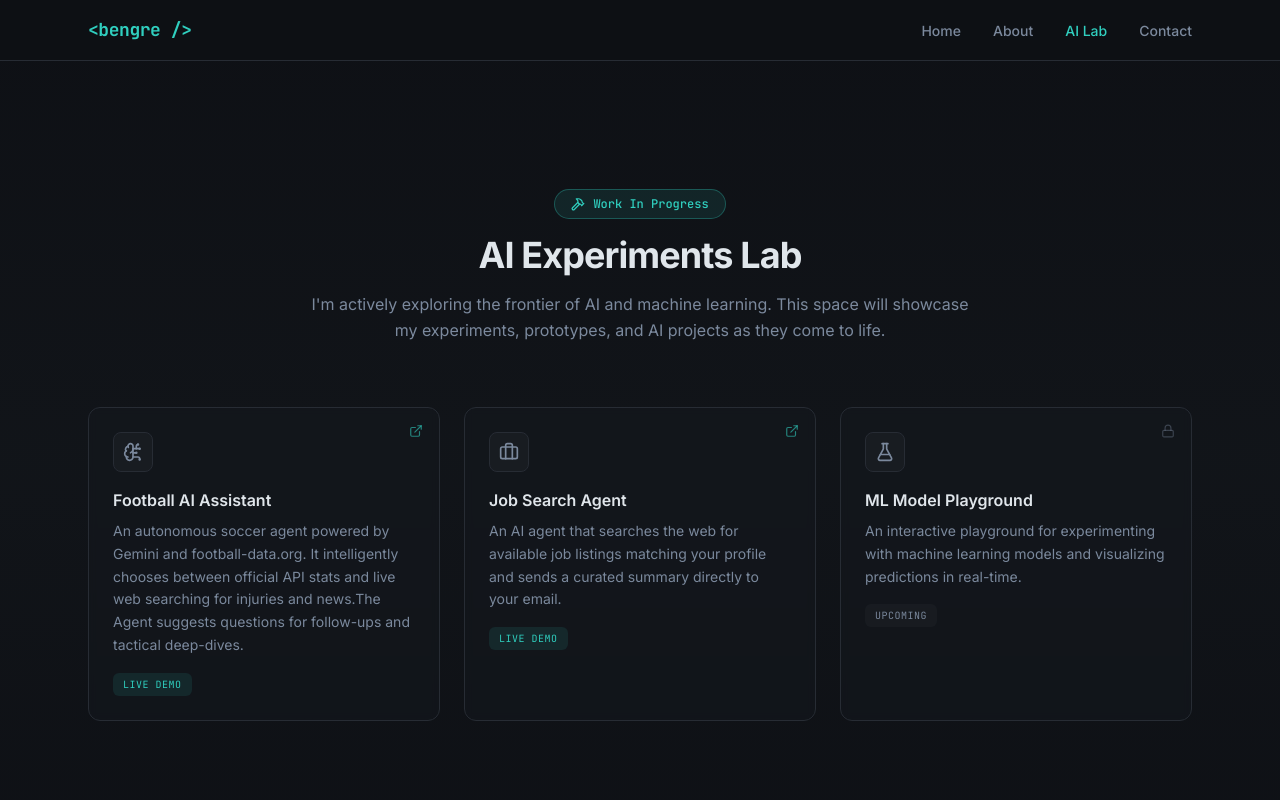
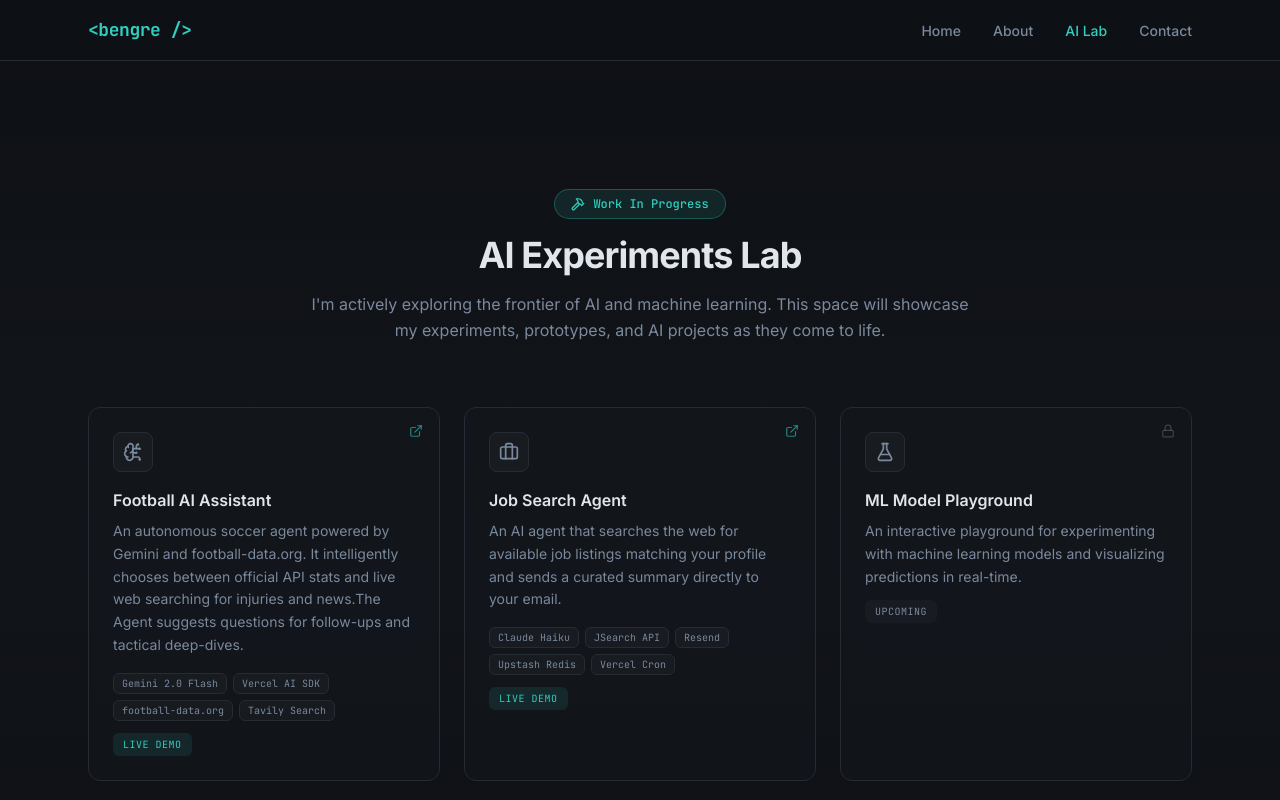
Before and after one commit to thushanthbengre22-dev/portfolio-react-app, a Next.js app: page /ai-lab in a window 1280 px wide. Shown: the top 800 px of the page. Built offline with nearby package versions, Linux system fonts and the light colour scheme.

Commit message:
Added tech lables to projects

```diff
--- a/components/ai-lab-section.tsx
+++ b/components/ai-lab-section.tsx
@@ -9,7 +9,8 @@ const upcomingExperiments = [
       "An autonomous soccer agent powered by Gemini and football-data.org. It intelligently chooses between official API stats and live web searching for injuries and news." +
       "The Agent suggests questions for follow-ups and tactical deep-dives.",
     href: "/ai-lab/football-chatbot",
-    status: "active"
+    status: "active",
+    technologies: ["Gemini 2.0 Flash", "Vercel AI SDK", "football-data.org", "Tavily Search"],
   },
   {
     icon: Briefcase,
@@ -17,7 +18,8 @@ const upcomingExperiments = [
     description:
       "An AI agent that searches the web for available job listings matching your profile and sends a curated summary directly to your email.",
     href: "/ai-lab/job-search-agent",
-    status: "active"
+    status: "active",
+    technologies: ["Claude Haiku", "JSearch API", "Resend", "Upstash Redis", "Vercel Cron"],
   },
   {
     icon: FlaskConical,
@@ -78,7 +80,20 @@ export function AiLabSection() {
                   {experiment.description}
                 </p>
 
-                <div className={`mt-4 inline-flex items-center gap-1.5 rounded-md px-2.5 py-1 font-mono text-[10px] uppercase tracking-wider ${
+                {"technologies" in experiment && experiment.technologies && (
+                  <div className="mt-4 flex flex-wrap gap-1.5">
+                    {experiment.technologies.map((tech) => (
+                      <span
+                        key={tech}
+                        className="rounded-md border border-border bg-secondary/50 px-2 py-0.5 font-mono text-[10px] text-muted-foreground"
+                      >
+                        {tech}
+                      </span>
+                    ))}
+                  </div>
+                )}
+
+                <div className={`mt-3 inline-flex items-center gap-1.5 rounded-md px-2.5 py-1 font-mono text-[10px] uppercase tracking-wider ${
                   experiment.status === "active"
                     ? "bg-primary/10 text-primary"
                     : "bg-secondary/50 text-muted-foreground"
```
